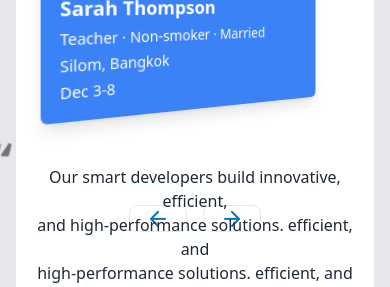
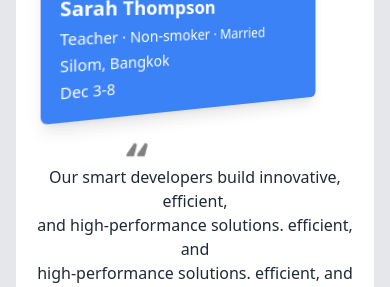
Before and after one commit to fardinariful/Expart-Girls-Tour, a React (Vite) app: page / in a window 390 px wide. Shown: the part 8040-8327 px from the top of the page. Built offline with nearby package versions, Linux system fonts and the light colour scheme.

Commit message:
error fixed

```diff
--- a/src/Components/Reviews.jsx
+++ b/src/Components/Reviews.jsx
@@ -33,13 +33,14 @@ const Reviews = () => {
                 {/* Right Section */}
                 <div className="w-full  lg:w-[60%] relative flex flex-col  justify-center items-center lg:items-start">
                     {/* Navigation Buttons */}
-                    <div className='absolute bottom-24 lg:bottom-52 lg:right-4 space-x-4'>
+                    <div className='hidden lg:absolute lg:bottom-52 lg:right-4 lg:flex space-x-4'>
                         <button className='border px-4 rounded-lg'><img src={left} alt="" /></button>
                         <button className='border px-4 rounded-lg'><img src={right} alt="" /></button>
                     </div>
+
                     {/* Quote Image and Content */}
                     <div className="relative w-full flex flex-col items-center lg:items-start">
-                        <img src={qua} alt="Quote" className="w-8 h-8 lg:w-10 lg:h-10 mr-96 " />
+                        <img src={qua} alt="Quote" className="w-8 h-8 lg:w-10 lg:h-10 mr-28 " />
                         <p className="text-base lg:text-2xl text-center lg:text-left">
                             Our smart developers build innovative, efficient,<br />
                             and high-performance solutions. efficient, and <br />
```
Also changed, not shown: 1 other file (tests, documents, lock files or other folders).
